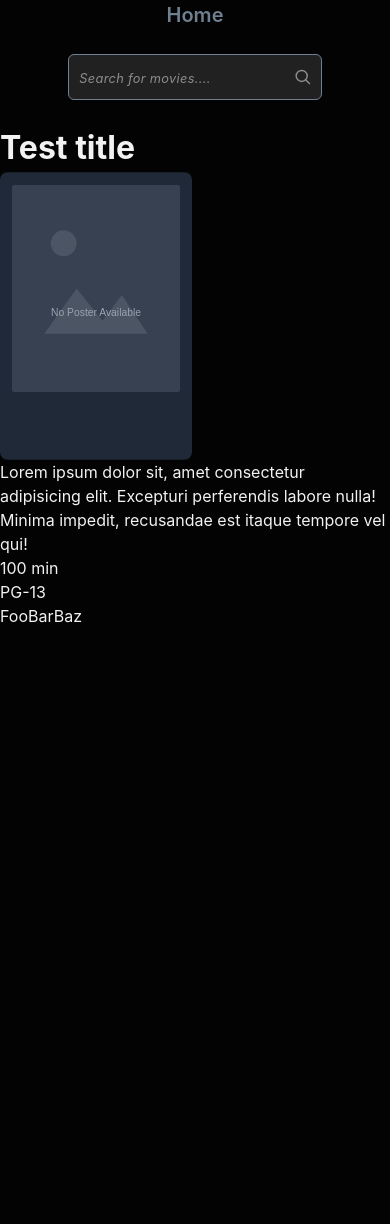
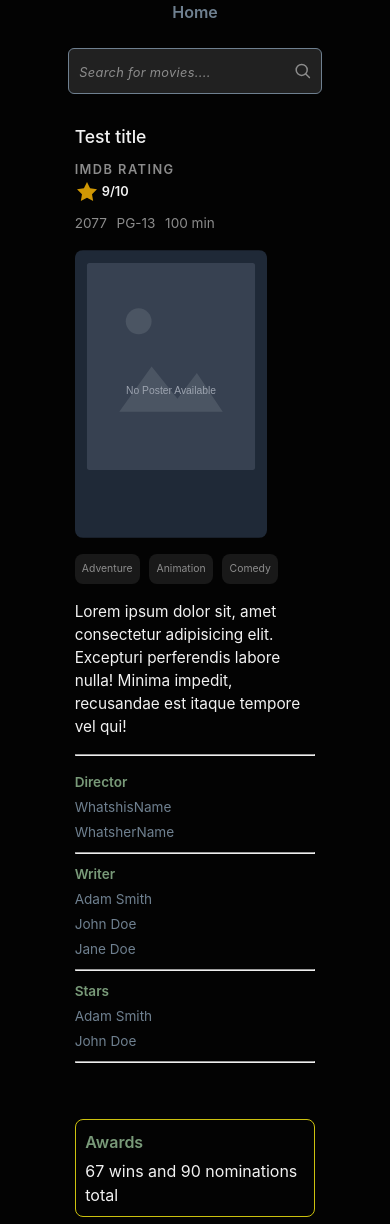
Before and after one commit to BayonetArch/film-pivot-react, a React (Vite) app: page /movie/1 in a window 390 px wide. Before the commit the page ends 844 px from the top, so only its background shows below. Built offline with nearby package versions, Linux system fonts and the light colour scheme; no server answers.

Commit message:
improved the movie page:  - Added minimum reponsive to site  - Added linking to wiki for genres,director/actor names

```diff
--- a/src/components/RootLayout.css
+++ b/src/components/RootLayout.css
@@ -36,7 +36,7 @@
   color: var(--border);
   font-weight: 600;
   cursor: pointer;
-  font-size: 1.25rem;
+  font-size: 1.1rem;
   transition: all 0.25s ease-in;
 }
 
@@ -74,4 +74,9 @@
     width: 1.1rem;
     height: 1.1rem;
   }
+
+  .home-link {
+    font-size: 1rem;
+  }
+
 }
--- a/src/index.css
+++ b/src/index.css
@@ -106,6 +106,14 @@ input::placeholder {
 
 .loader-wrapper {
   margin-top: 24px;
+  display: flex;
+  align-items: center;
+  justify-content: center;
+}
+
+.loader-wrapper.page {
+  width: 100vw;
+  height: 100vh;
   display: flex;
   align-items: center;
   justify-content: center;
--- a/src/pages/MoviePage.jsx
+++ b/src/pages/MoviePage.jsx
@@ -4,15 +4,16 @@ import styles from "./MoviePage.module.css"
 import MovieResult from "../components/MovieResult"
 import { fetchApi, OMDB_API_KEY } from "../utils/utils.js"
 import noPoster from "../assets/no-poster.svg"
+import star from "../assets/star.svg"
 
-const default_details = {
+const defaultDetails = {
   title: "Test title",
   poster: noPoster,
   plot: "Lorem ipsum dolor sit, amet consectetur adipisicing elit. Excepturi perferendis labore nulla! Minima impedit, recusandae est itaque tempore vel qui!",
   runtime: "100 min",
   rating: "PG-13",
-  genres: ["Foo", "Bar", "Baz"],
-  imdbRating: "10.0",
+  genres: ["Adventure", "Animation", "Comedy"],
+  imdbRating: "9/10",
   writers: ["Adam Smith", "John Doe", "Jane Doe"],
   actors: ["Adam Smith", "John Doe"],
   awards: "67 wins and 90 nominations total",
@@ -20,28 +21,151 @@ const default_details = {
   directors: ["WhatshisName", "WhatsherName"],
 }
 
+function MovieMeta({ title, imdbRating, year, rating, runtime }) {
+  return (
+    <div className={styles["movie-meta"]}>
+      <div className={styles["movie-title"]}>{title}</div>
+      <div className={styles["imdb-rating"]}>
+        <div className={styles["label"]}>IMDB RATING</div>
+        <div className={styles["number-wrapper"]}>
+          <img className={styles["star"]} src={star} />
+          <span className={styles["number"]}>{imdbRating}</span>
+        </div>
+      </div>
+      <div className={styles["meta-row"]}>
+        <div className={styles["movie-year"]}>{year}</div>
+        <div className={styles["movie-rated"]}>{rating}</div>
+        <div className={styles["movie-runtime"]}>{runtime}</div>
+      </div>
+    </div>
+  )
+}
+
+function MovieGraphics({ poster, title = "unknown film" }) {
+  return (
+    <div className={styles["movie-graphics"]}>
+      <img src={poster} alt={title} className={styles["movie-poster"]} />
+    </div>
+  )
+}
+
+function MovieGenres({ genres }) {
+  return (
+    <div className={styles["movie-genres"]}>
+      {genres.map((genre) => (
+        <div
+          className={styles["movie-genre"]}
+          key={genre}
+          onClick={() => {
+            wikiSearch(`${genre}_film`)
+          }}>
+          {genre}
+        </div>
+      ))}
+    </div>
+  )
+}
+
+function MoviePlot({ plot }) {
+  return <div className={styles["movie-plot"]}>{plot}</div>
+}
+
+function MovieCast({ directors, writers, actors }) {
+  return (
+    <div className={styles["movie-cast"]}>
+      <div className={styles["movie-directors"]}>
+        <span className={styles["label"]}>Director</span>{" "}
+        {directors.map((director) => (
+          <span
+            className={styles["movie-director"]}
+            key={director}
+            onClick={() => {
+              wikiSearch(`${director}`)
+            }}>
+            {director}
+          </span>
+        ))}
+      </div>
+      <hr className={styles["divider"]} />
+      <div className={styles["movie-writers"]}>
+        <span className={styles["label"]}>Writer</span>
+        {writers.map((writer) => (
+          <span
+            className={styles["movie-writer"]}
+            key={writer}
+            onClick={() => wikiSearch(writer)}>
+            {writer}
+          </span>
+        ))}
+      </div>
+
+      <hr className={styles["divider"]} />
+      <div className={styles["movie-stars"]}>
+        <span className={styles["label"]}>Stars</span>
+        {actors.map((actor) => (
+          <span
+            className={styles["movie-star"]}
+            key={actor}
+            onClick={() => wikiSearch(actor)}>
+            {actor}
+          </span>
+        ))}
+      </div>
+      <hr className={styles["divider"]} />
+    </div>
+  )
+}
+
+function MovieAwards({ awards }) {
+  return (
+    <div className={styles["movie-awards"]}>
+      <span className={styles["label"]}>Awards</span> {awards}
+    </div>
+  )
+}
+
+function toSearchableName(name = "Foo Bar") {
+  return name.split(" ").join("_")
+}
+
+function wikiSearch(name = "Hello World") {
+  if (name.includes("Sci")) name = "Science_fiction_film"
+
+  const win = window.open(
+    `https://en.wikipedia.org/wiki/${toSearchableName(name)}`,
+    "_blank",
+  )
+  if (!win) alert("popup blocked. Please allow popups for this site.")
+}
+
 function MoviePage() {
   const { id } = useParams()
   const [searchQuery, _setSearchQuery] = useOutletContext()
   const [loading, setLoading] = useState(true)
-  const [movieDetails, setMovieDetails] = useState(default_details)
+  const [movieDetails, setMovieDetails] = useState(defaultDetails)
 
   function handleData(data) {
-    const title = data.Title
-    const poster = data.Poster
-    const plot = data.Plot
-    const runTime = data.Runtime
-    const genres = data.Genre
-    const imdbRating = data.imdbRating
-    const writers = data.Writer
-    const actors = data.Actors
-    const awards = data.Awards
-    const year = data.Year
-    const directors = data.Director
+    const shortData = {
+      title: data.Title,
+      poster: data.Poster,
+      plot: data.Plot,
+      runtime: data.Runtime,
+      rating: data.Rated,
+      genres: data.Genre.split(", "),
+      imdbRating: `${data.imdbRating}/10`,
+      writers: data.Writer.split(", "),
+      actors: data.Actors.split(", "),
+      awards: data.Awards,
+      year: data.Year,
+      directors: data.Director.split(", "),
+    }
+
+    setMovieDetails(shortData)
   }
 
   useEffect(() => {
     async function fetchMovie() {
+      setLoading(true)
       const queryUrl = `https://www.omdbapi.com/?apikey=${OMDB_API_KEY}&i=${id}`
 
       try {
@@ -57,37 +181,47 @@ function MoviePage() {
       setLoading(false)
     }
     fetchMovie()
-  }, [])
+  }, [id])
 
   if (searchQuery.length > 2) {
     return <MovieResult />
   }
 
-  if (loading && searchQuery.length > 2) {
+  if (loading) {
     return (
-      <div className="loader-wrapper">
+      <div className="loader-wrapper page">
         <div className="loader">Loading...</div>
       </div>
     )
   }
 
   return (
-    <div className={styles["movie-page"]}>
-      <h1>{movieDetails.title}</h1>
-      <div className={styles["movie-info-wrapper"]}>
-        <img
-          className={styles["movie-poster"]}
-          src={movieDetails.poster}
-          alt={movieDetails.title}
+    <div className={styles["movie-page-wrapper"]}>
+      <div className={styles["movie-page"]}>
+        <MovieMeta
+          title={movieDetails.title}
+          imdbRating={movieDetails.imdbRating}
+          year={movieDetails.year}
+          rating={movieDetails.rating}
+          runtime={movieDetails.runtime}
         />
-        <div className={styles["movie-info"]}>
-          <p className={styles["movie-plot"]}>{movieDetails.plot}</p>
-          <p className={styles["movie-runtime"]}>{movieDetails.runtime}</p>
-          <p className={styles["movie-rating"]}>{movieDetails.rating}</p>
-          <p className={styles["movie-genres"]}>{movieDetails.genres}</p>
-        </div>
+        <MovieGraphics
+          poster={movieDetails.poster}
+          title={movieDetails.title}
+        />
+        <MovieGenres genres={movieDetails.genres} />
+        <MoviePlot plot={movieDetails.plot} />
+        <hr className={styles["divider"]} />
+        <MovieCast
+          directors={movieDetails.directors}
+          writers={movieDetails.writers}
+          actors={movieDetails.actors}
+        />
+        <MovieAwards awards={movieDetails.awards} />
       </div>
     </div>
   )
 }
 export default MoviePage
+
+//TODO: fix the bad animation when changing to movie page from movie page
--- a/src/pages/MoviePage.module.css
+++ b/src/pages/MoviePage.module.css
@@ -1,5 +1,75 @@
 .movie-page {
+  display: flex;
+  flex-direction: column;
+  gap: 1rem;
   color: var(--text-primary);
+  width: var(--equal-width);
+  padding: 0.4rem;
+  position: relative;
+}
+
+.movie-page-wrapper {
+  display: flex;
+  justify-content: center;
+}
+
+.movie-meta {
+  display: flex;
+  flex-direction: column;
+  gap: 0.6rem;
+}
+
+.movie-title {
+  font-size: 1.5rem;
+  color: var(--text-primary);
+  font-weight: 550;
+}
+
+.imdb-rating .label {
+  color: var(--text-secondary);
+  letter-spacing: 0.09rem;
+  text-transform: uppercase;
+}
+
+.imdb-rating .number {
+  color: var(--text-primary);
+  font-weight: 600;
+}
+
+.imdb-rating {
+  display: flex;
+  flex-direction: column;
+  justify-content: center;
+  position: static;
+  top: 1rem;
+  right: 1rem;
+  font-size: 0.9rem;
+}
+
+.star {
+  display: inline-block;
+  width: 24px;
+  height: 24px;
+}
+
+.number-wrapper {
+  display: flex;
+  align-items: center;
+  gap: 0.2rem;
+}
+
+.meta-row {
+  display: flex;
+  gap: 0.6rem;
+  color: var(--text-secondary);
+}
+
+.movie-genres {
+  display: flex;
+  flex-wrap: wrap;
+  gap: 0.6rem;
+  border-radius: 0.5rem;
+  cursor: pointer;
 }
 
 .movie-poster {
@@ -9,3 +79,115 @@
   object-fit: cover;
   border-radius: 0.5rem;
 }
+
+.movie-genre {
+  color: var(--text-secondary);
+  background-color: var(--bg-tertiary);
+  padding: 0.45rem;
+  border-radius: 0.5rem;
+  transition: all 0.25s ease-in-out;
+}
+
+.movie-genre:hover {
+  background-color: var(--bg-secondary);
+  scale: 1.025;
+}
+
+.movie-plot {
+  font-size: 1.2rem;
+  color: var(--text-primary);
+  line-height: 1.5;
+}
+
+.movie-cast {
+  display: flex;
+  flex-direction: column;
+  justify-content: center;
+  gap: 0.6rem;
+}
+
+.movie-cast {
+  color: var(--border);
+  cursor: pointer;
+  transition: all 0.25s ease-in-out;
+}
+
+.movie-directors,
+.movie-writers,
+.movie-stars {
+  display: flex;
+  gap: 0.6rem;
+  color: var(--border);
+  cursor: pointer;
+  transition: all 0.25s ease-in-out;
+}
+
+.movie-director:hover,
+.movie-writer:hover,
+.movie-star:hover {
+  color: var(--text-secondary);
+}
+
+.label {
+  color: var(--accent);
+  font-weight: 600;
+}
+
+.movie-awards {
+  margin-top: 2.5rem;
+  border: 1px solid #ccc10e;
+  display: flex;
+  gap: 0.6rem;
+  border-radius: 0.5rem;
+  padding: 0.6rem;
+}
+
+@media (hover: none) {
+  .movie-genre:hover {
+    scale: 1;
+  }
+  .movie-genre:active {
+    scale: 0.98;
+  }
+}
+
+@media (max-width: 800px) {
+  .movie-title {
+    font-size: 1.1rem;
+  }
+  .imdb-rating {
+    font-size: 0.8rem;
+  }
+  .meta-row {
+    font-size: 0.85rem;
+  }
+  .movie-genre {
+    font-size: 0.65rem;
+  }
+  .movie-plot {
+    font-size: 0.96rem;
+  }
+  .movie-directors,
+  .movie-writers,
+  .movie-stars {
+    font-size: 0.85rem;
+    flex-wrap: wrap;
+    word-break: break-word;
+    flex-direction: column;
+    gap: 0.3rem;
+  }
+
+  .movie-awards {
+    flex-direction: column;
+    gap: 0.3rem;
+  }
+}
+
+@media screen and (min-width: 1920px) {
+  .imdb-rating {
+    position: absolute;
+    top: 1rem;
+    right: 1rem;
+    font-size: 1rem;
+  }
+}
```
Also changed, not shown: src/assets/star.svg (added).
